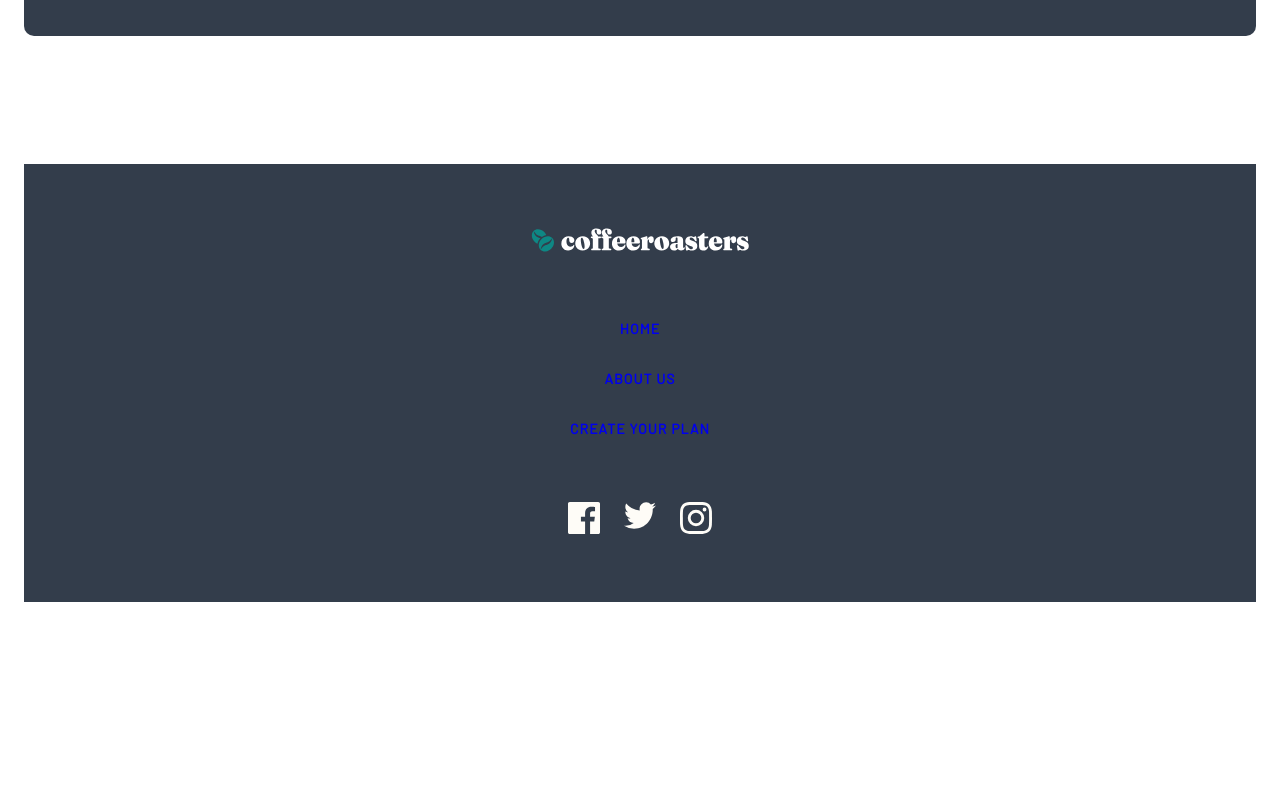
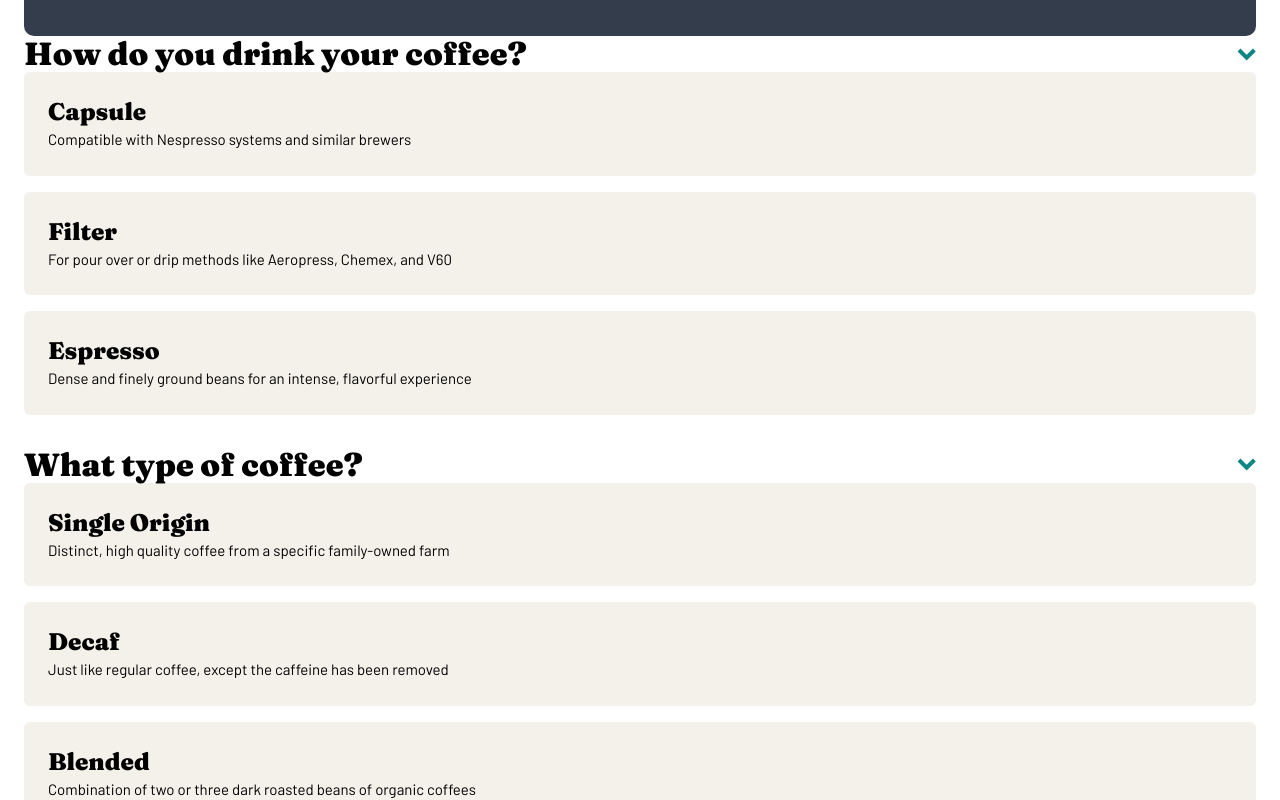
Before and after one commit to DrKlonk/fem-coffee, a Vue app: page /create-plan in a window 1280 px wide. Shown: the part 1280-2080 px from the top of the page. Before the commit the page ends 1954 px from the top, so only its background shows below. Built offline with nearby package versions, Linux system fonts and the light colour scheme.

Commit message:
emit selections

```diff
--- /dev/null
+++ b/src/assets/js/plan.js
@@ -0,0 +1,40 @@
+export const orderSelections = [
+  {
+    category: "method",
+    question: "How do you drink your coffee?",
+    options: [
+      {
+        title: "Capsule",
+        text: "Compatible with Nespresso systems and similar brewers",
+      },
+      {
+        title: "Filter",
+        text: "For pour over or drip methods like Aeropress, Chemex, and V60",
+      },
+      {
+        title: "Espresso",
+        text:
+          "Dense and finely ground beans for an intense, flavorful experience",
+      },
+    ],
+  },
+  {
+    category: "type",
+    question: "What type of coffee?",
+    options: [
+      {
+        title: "Single Origin",
+        text: "Distinct, high quality coffee from a specific family-owned farm",
+      },
+      {
+        title: "Decaf",
+        text: "Just like regular coffee, except the caffeine has been removed",
+      },
+      {
+        title: "Blended",
+        text:
+          "Combination of two or three dark roasted beans of organic coffees",
+      },
+    ],
+  },
+]
--- /dev/null
+++ b/src/pages/create/BigSelection.vue
@@ -0,0 +1,59 @@
+<template>
+  <div class="big-selection">
+    <header class="big-selection__header">
+      <h3 class="big-selection__question">{{ selection.question }}</h3>
+      <img
+        class="big-selection__caret"
+        src="@/assets/plan/desktop/icon-arrow.svg"
+      />
+    </header>
+    <big-selection-option
+      v-for="option in selection.options"
+      :key="option"
+      :option="option"
+      @selected="optionSelected"
+    />
+  </div>
+</template>
+
+<script>
+import BigSelectionOption from "./BigSelectionOption.vue"
+export default {
+  name: "Big selection",
+  components: {
+    BigSelectionOption,
+  },
+  props: {
+    selection: {
+      type: Object,
+      required: true,
+    },
+  },
+  methods: {
+    optionSelected(e) {
+      console.log(e)
+      this.$emit("optionSelected", {
+        category: this.selection.category,
+        value: e,
+      })
+    },
+  },
+}
+</script>
+
+<style lang="scss">
+.big-selection {
+  &:not(:last-child) {
+    margin-bottom: 2rem;
+  }
+  &__header {
+    display: flex;
+    justify-content: space-between;
+    align-items: center;
+    cursor: pointer;
+  }
+  &__question {
+    font-size: 2rem;
+  }
+}
+</style>
--- /dev/null
+++ b/src/pages/create/BigSelectionOption.vue
@@ -0,0 +1,45 @@
+<template>
+  <div class="option" @click="selectOption">
+    <h4 class="option__title">{{ option.title }}</h4>
+    <p class="option__text">{{ option.text }}</p>
+  </div>
+</template>
+
+<script>
+export default {
+  props: {
+    option: {
+      type: Object,
+      required: true,
+    },
+  },
+  methods: {
+    selectOption() {
+      console.log(this.option)
+      this.$emit("selected", this.option.title)
+    },
+  },
+}
+</script>
+
+<style lang="scss" scoped>
+.option {
+  &:not(:last-child) {
+    margin-bottom: 1rem;
+  }
+  background-color: $color-big-selection;
+  border-radius: $br-small;
+  padding: 1.5rem;
+
+  &:hover {
+    background-color: $color-big-selection-hover;
+  }
+  &:active {
+    background-color: $color-cyan;
+    color: $color-light-cream;
+  }
+
+  &__text {
+  }
+}
+</style>
--- a/src/pages/create/CreatePlan.vue
+++ b/src/pages/create/CreatePlan.vue
@@ -8,21 +8,46 @@
     >
   </HeroImage>
   <Steps :dark-mode="true" />
+  <section class="order">
+    <big-selection
+      v-for="selection in localOrderSelections"
+      :key="selection.category"
+      :selection="selection"
+      @option-selected="optionSelected"
+    />
+  </section>
 </template>
 
 <script>
 import HeroImage from "@/components/shared/HeroImage"
 import Steps from "@/components/shared/Steps.vue"
+import { orderSelections } from "@/assets/js/plan.js"
+import BigSelection from "./BigSelection.vue"
 export default {
   data() {
     return {
-      state: {
-        test: true,
+      order: {
+        method: null,
+        type: null,
+        amount: null,
+        grind: null,
+        delivery: null,
       },
+      localOrderSelections: orderSelections,
     }
   },
-  components: { HeroImage, Steps },
+  components: { HeroImage, Steps, BigSelection },
   name: "CreatePlan",
+  methods: {
+    optionSelected(e) {
+      if (this.order[e.category] === e.value) {
+        // Deselection
+        this.order[e.category] = null
+        return
+      }
+      this.order[e.category] = e.value
+    },
+  },
 }
 </script>
 
```
